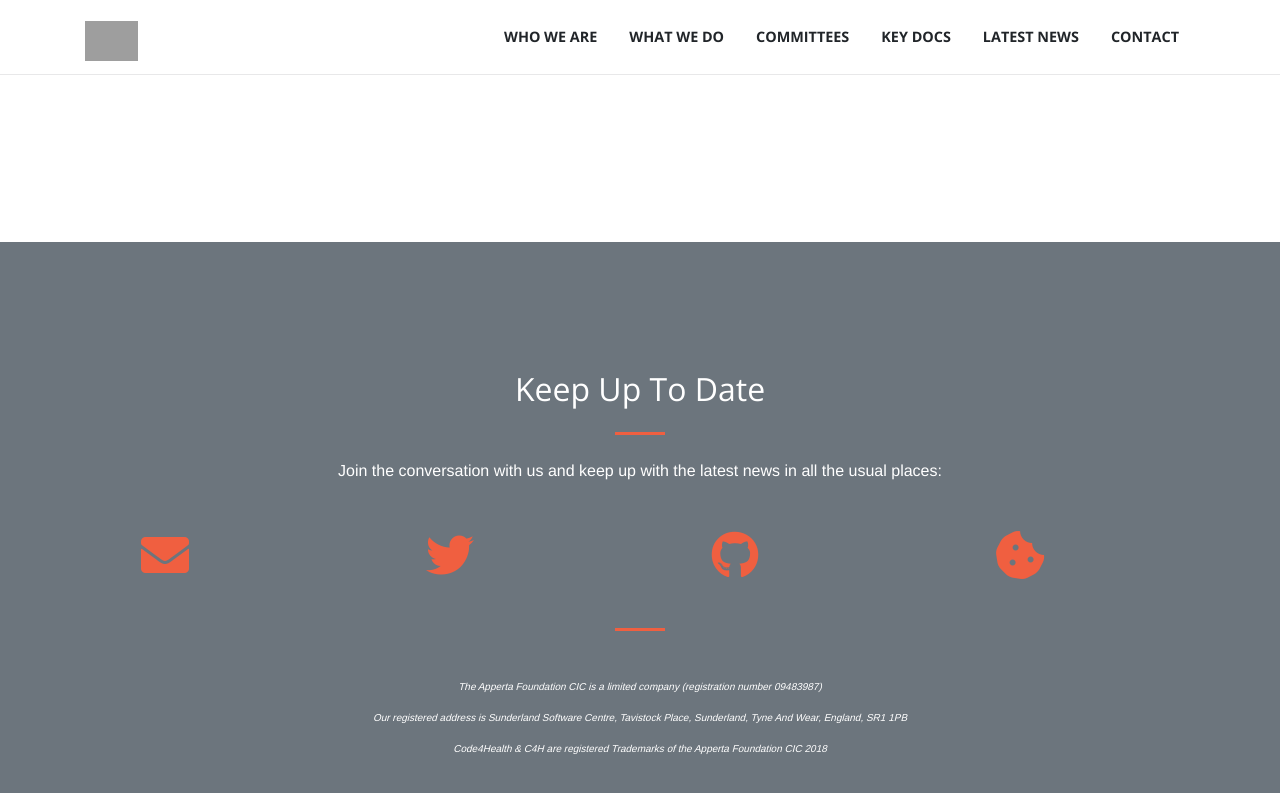
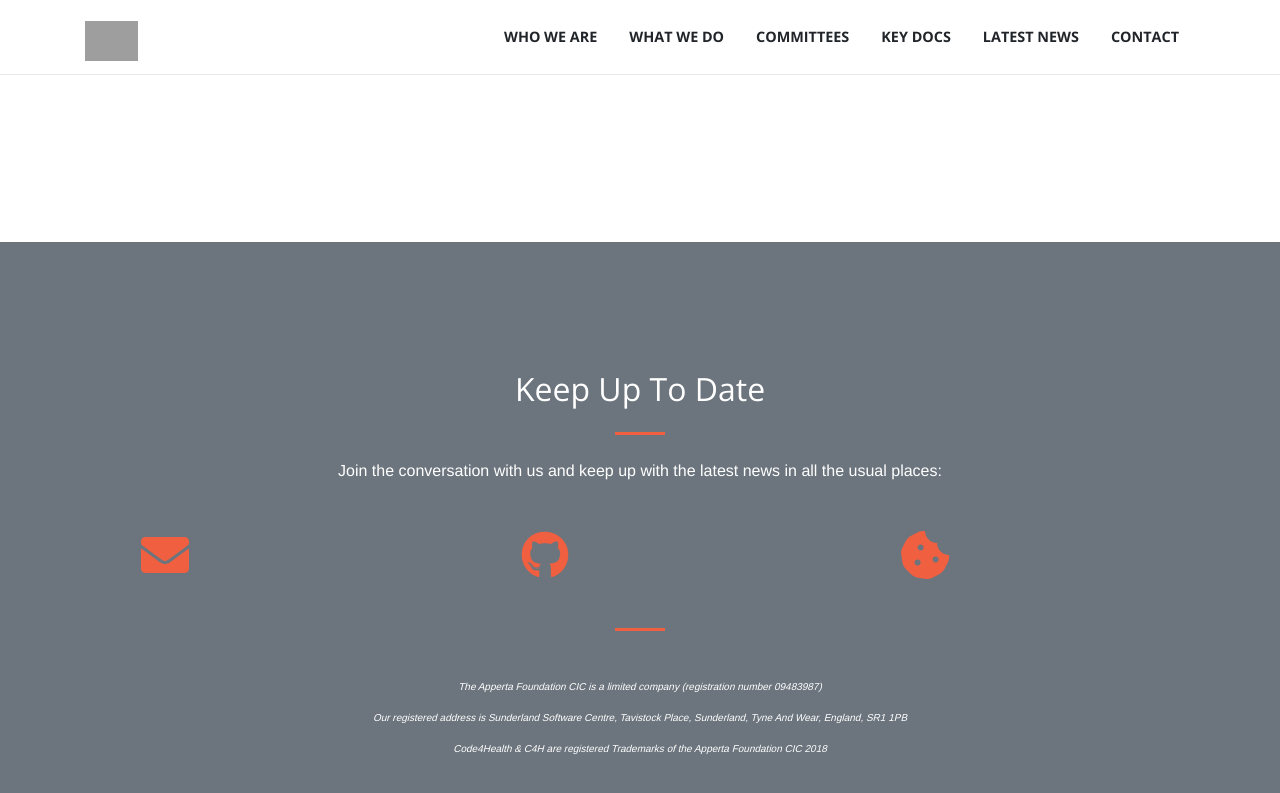
Before and after one commit to AppertaFoundation/apperta.org, a Jekyll site: the page built from _pages/openplatforms.md, in a window 1280 px wide and 900 px high, scrolled down 1051 px. Shown: the top 793 px of the window. Built offline with Jekyll 4.4.1, drawn with Linux system fonts in a browser that asks for light colours; nearby versions of some CDN libraries; some web fonts are replaced; grey boxes are pictures that could not be loaded.

Commit message:
update/sm

```diff
--- a/_includes/footer.html
+++ b/_includes/footer.html
@@ -12,10 +12,6 @@
               <div class="row">
                 <div class="col-md-2 mr-auto text-center">
                    <a href="mailto:info@apperta.org" target="_blank" ><i class="fas fa-envelope fa-3x sr-contact"></i></a>
-
-                </div>
-                <div class="col-md-2 mr-auto text-center">
-                    <a href="https://twitter.com/appertauk" target="_blank" > <i class="fab fa-twitter fa-3x sr-contact"></i></a>
                 </div>
                 <div class="col-md-2 mr-auto text-center">
                     <a href="https://github.com/appertafoundation" target="_blank" > <i class="fab fa-github fa-3x sr-contact"></i></a>
--- a/_includes/page-footer.html
+++ b/_includes/page-footer.html
@@ -13,9 +13,6 @@
                 <div class="col-md-2 mr-auto text-center">
                    <a href="mailto:info@apperta.org" target="_blank" ><i class="fas fa-envelope fa-3x sr-contact"></i></a>
 
-                </div>
-                <div class="col-md-2 mr-auto text-center">
-                    <a href="https://twitter.com/appertauk" target="_blank" > <i class="fab fa-twitter fa-3x sr-contact"></i></a>
                 </div>
                 <div class="col-md-2 mr-auto text-center">
                     <a href="https://github.com/appertafoundation" target="_blank" > <i class="fab fa-github fa-3x sr-contact"></i></a>
```
Also changed, not shown: _includes/icon-twitter.svg (deleted).
